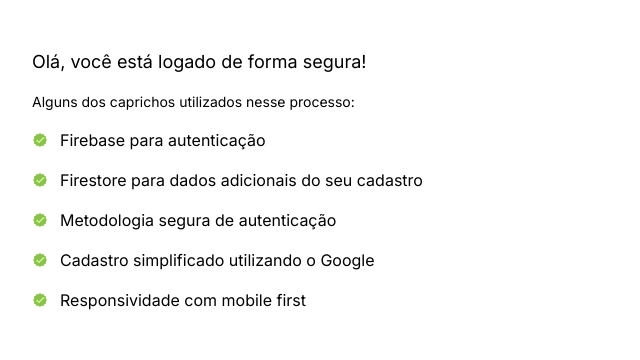
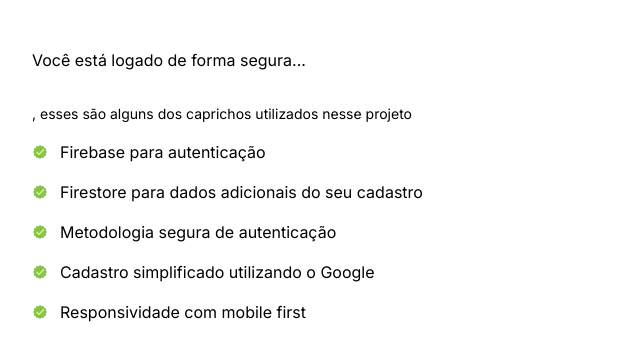
Before and after one commit to calvinsteixeira/login-page, a Next.js app: page /home in a window 1280 px wide. Shown: the top 360 px of the page, without its empty margins (0-640 px from the left). Built offline with nearby package versions, Linux system fonts and the light colour scheme.

Commit message:
Ajustando conteúdo

```diff
--- a/app/home/page.tsx
+++ b/app/home/page.tsx
@@ -16,11 +16,10 @@ export default function Page() {
 
    return (
       <main className="flex w-full min-h-screen flex-col py-12">
-         <div className="flex flex-col gap-4">
-            <h1 className="text-lg">Olá{userName && <span className={"font-bold"}> {userName}</span>}, você está logado de forma segura!</h1>
-            <p className="text-sm">Alguns dos caprichos utilizados nesse processo:</p>
-         </div>
-         <ul className="mt-4 flex flex-col gap-4">
+         <h1 className="text-base">Você está logado de forma segura...</h1>
+         <div className="flex flex-col gap-4 mt-8">
+            <p className="text-sm"><span className="font-bold">{userName}</span>, esses são alguns dos caprichos utilizados nesse projeto</p>
+            <ul className="flex flex-col gap-4">
                <li className="flex flex-row gap-3 items-center">
                   <span>
                      <FcApproval />
@@ -52,6 +51,7 @@ export default function Page() {
                   Responsividade com mobile first
                </li>
             </ul>
+         </div>
       </main>
    );
 }
```
Lines whose indentation alone changed are shown as unchanged.
